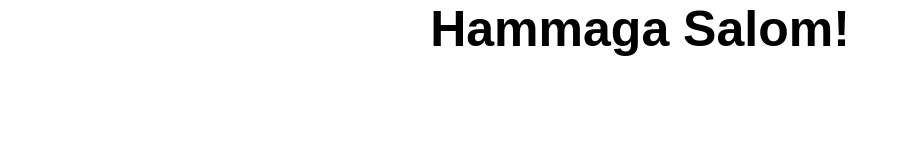
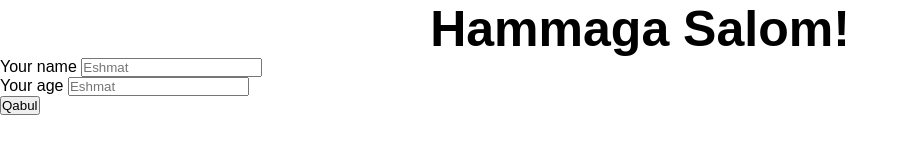
Before and after one commit to egamberdiyevalisherjon/nt-86-2-2, a plain HTML site: page index.html in a window 1280 px wide. Shown: the whole page, without its empty margins (0-909 px from the left). Drawn offline with Linux system fonts and the light colour scheme.

Commit message:
form qoshildi

```diff
--- a/index.html
+++ b/index.html
@@ -9,5 +9,16 @@
   </head>
   <body>
     <h1>Hammaga Salom!</h1>
+    <form action="/reg">
+      <div>
+        <label for="name">Your name</label>
+        <input type="text" name="name" id="name" placeholder="Eshmat" />
+      </div>
+      <div>
+        <label for="age">Your age</label>
+        <input type="number" name="age" id="age" placeholder="Eshmat" />
+      </div>
+      <button type="submit">Qabul</button>
+    </form>
   </body>
 </html>
```
